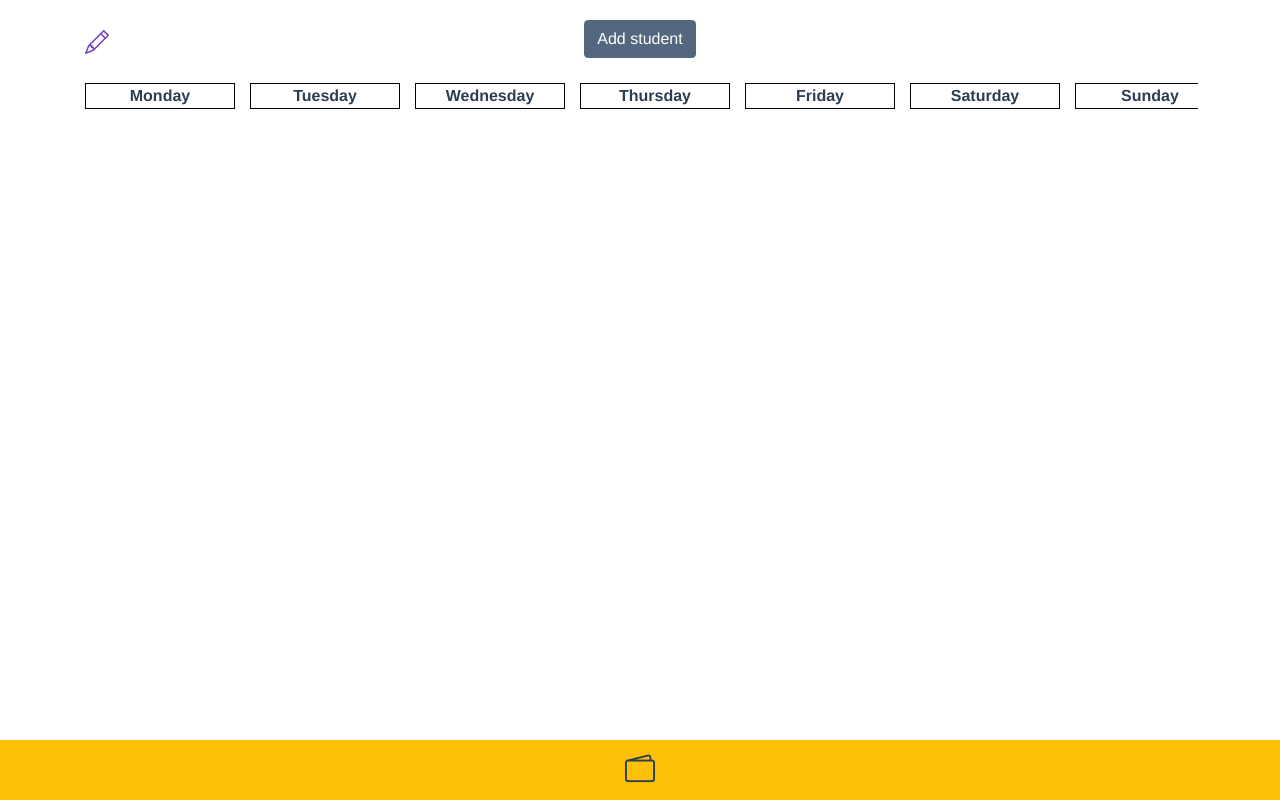
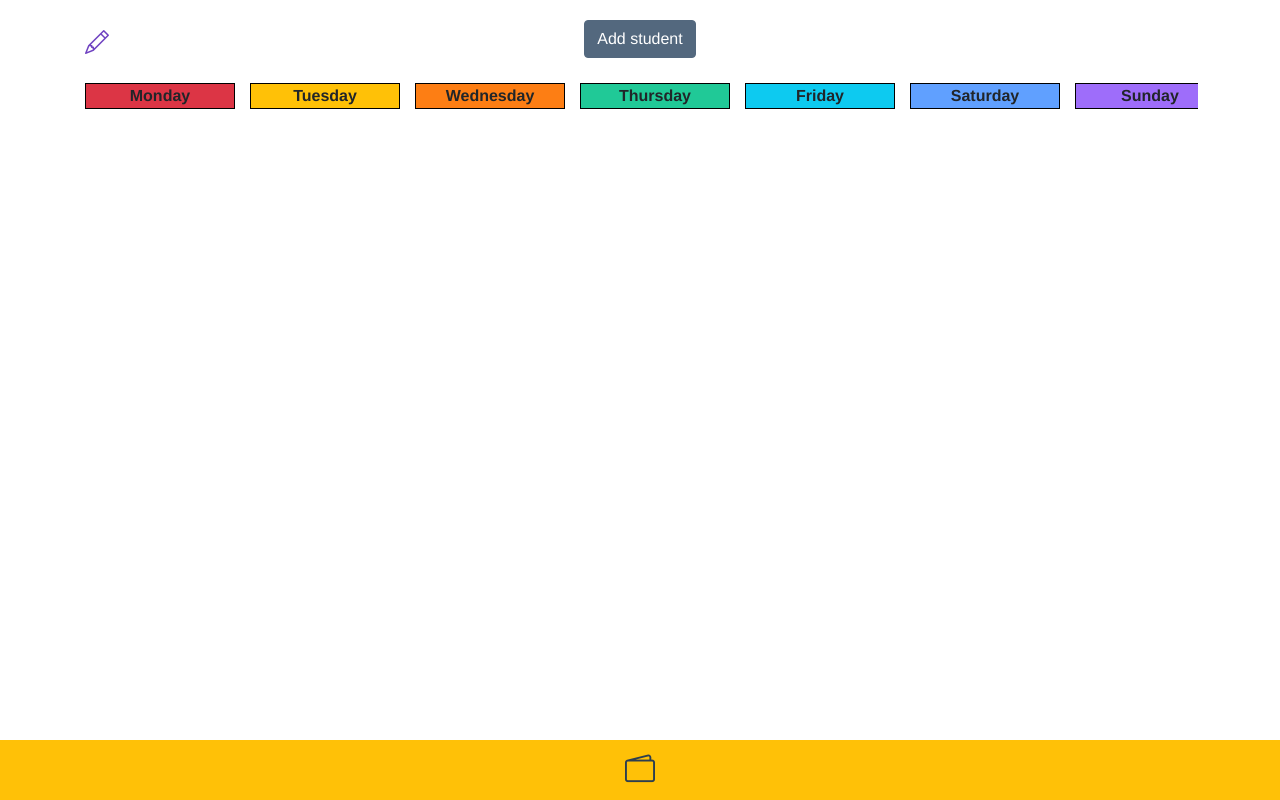
Before and after one commit to crumb789/lesson, a Vue app: page /#/day in a window 1280 px wide. Built offline with nearby package versions, Linux system fonts and the light colour scheme.

Commit message:
add arrows, colors day

```diff
--- a/src/assets/blocks/box.scss
+++ b/src/assets/blocks/box.scss
@@ -32,6 +32,7 @@
     border-radius: 4px ;
     // box-shadow: 2px 2px 1px #000, -2px -2px 1px #000;
     box-shadow: 2px 2px 2px #cfcfcf, -2px -2px 2px #e5e5e5;
+
 }
 
 .lesson{
@@ -73,10 +74,39 @@
     top: 50%;
     transform: translate(-50%, -50%);
     z-index: 20;
-    background: #fff;
+    // background: $done-color;
+    background-color: #fff;
+
+}
+.checkDone{
+    background-color: $done-color;
+    color: $dark-blue;
+    &.description{
+        background-color: #fff;
+    }
 }
 
-
+.red{
+    background-color: var(--bs-red);
+}
+.yellow{
+    background-color: var(--bs-yellow);
+}
+.orange{
+    background-color: var(--bs-orange);
+}
+.green{
+    background-color: var(--bs-teal);
+}
+.blueLigth{
+    background-color: var(--bs-cyan);
+}
+.blue{
+    background-color: #60a0ff;
+}
+.purple{
+    background-color: #9e6dfa;
+}
 
 
 
@@ -85,13 +115,13 @@
         transform: rotate(0deg);
     }
     25%{
-        transform: rotate(-3deg);
+        transform: rotate(-2deg);
     }
     50%{
         transform: rotate(0deg);
     }
     75%{
-        transform: rotate(3deg);
+        transform: rotate(2deg);
     }
     100%{
         transform: rotate(0deg);
--- a/src/assets/blocks/form.scss
+++ b/src/assets/blocks/form.scss
@@ -27,11 +27,6 @@
         // color: var(--bs-yellow);
         cursor: pointer;
         font-size: 22px;
-        i{
-            &::before{
-
-            }
-        }
     }
     &-remove{
         height: 3px;
@@ -42,11 +37,29 @@
         right: 15px;
         cursor: pointer;
     }
+    &-replace{
+
+    }
 }
-.checkDone{
-    background-color: $done-color;
-    color: $dark-blue;
+.arrows{
+    &-move{
+        display: flex;
+        position: absolute;
+        bottom: 0;
+        font-size: 25px;
+        left: 50%;
+        transform: translateX(-50%);
+        width: 100%;
+        justify-content: space-around;
+        cursor: pointer;
+        i{
+            &:before{
+                color: $dark-blue;
+            }
+        }
+    }
 }
+
 .card{
     &-body{
     top: 50%;
@@ -94,3 +107,13 @@
         }
     }
 }
+
+.fade-enter-active,
+.fade-leave-active {
+  transition: opacity 0.5s ease;
+}
+
+.fade-enter-from,
+.fade-leave-to {
+  opacity: 0;
+}
--- a/src/assets/blocks/table.scss
+++ b/src/assets/blocks/table.scss
@@ -2,7 +2,7 @@
     &-days{
         display: block;
         overflow: auto;
-        color: #2c3e50;
+        // color: #2c3e50;
         width: 150px;
         border:1px solid #000
 
--- a/src/components/ListDays.vue
+++ b/src/components/ListDays.vue
@@ -1,6 +1,13 @@
 <template>
     <div>
-        <div class="table table-days">{{item.day }}</div>
+        <div class="table table-days"
+            :class="{red: item.id === '1',
+                    yellow: item.id === '2',
+                    orange: item.id === '3',
+                    green: item.id === '4',
+                    blueLigth: item.id === '5',
+                    blue: item.id === '6',
+                    purple: item.id === '7'}">{{item.day }}</div>
 
         <list-item @click="clickLesson = !clickLesson"
                     v-for="les in lessons" :key="les.id"
@@ -12,7 +19,10 @@
                         <div class="lesson-name">{{les.name}}</div>
                         <div class="lesson-time">{{les.time}}</div>
                         <div class="lesson-cost">{{les.cost + ' rub'}}</div>
-                        <div class="lesson-descr" v-if="les.descr"><span>Description: </span>{{les.description}}</div>
+                        <div class="lesson-descr" v-if="les.descr">
+                            <span>Description: </span>
+                            {{les.description}}
+                        </div>
                         <form @submit.prevent="submitDescr(les)" v-if="les.descr">
                             <div class="input-group input-group-sm mb-3">
                                 <span class="input-group-text" id="inputGroup-sizing-sm">Description</span>
@@ -32,6 +42,23 @@
                             v-if="editLesson">
 
                         </div>
+                        <div class="arrows-move" v-if="editLesson && lessons.length > 1">
+                            <div class="form-replace-up"
+                                 @click="$emit('move-item-up',les)">
+
+                                <i class="bi bi-arrow-up"></i>
+                            </div>
+
+                            <div class="form-replace-down"
+
+                                    @click="$emit('move-item-down',les)">
+                                <i class="bi bi-arrow-down"></i>
+                            </div>
+                        </div>
+
+
+
+
                         <div class="form-descr" @click="les.descr = !les.descr"
                             v-if="!editLesson">
                             <i class="bi bi-chat-left-quote"></i>
@@ -39,6 +66,7 @@
                         <button @click="les.descr = !les.descr" v-if="les.descr === true"
                             type="button" class="btn-close descr" aria-label="Close">
                         </button>
+
                 </div>
         </list-item>
         <slot>
@@ -78,7 +106,12 @@ export default {
         submitDescr(les){
             les.description = this.newDescr
             this.newDescr = ''
-        }
+        },
+        // moveItem(les,index){
+        //     console.log(index)
+        //     index = index - 1
+        //     console.log(index)
+        // }
     }
 }
 </script>
--- a/src/views/Day.vue
+++ b/src/views/Day.vue
@@ -14,8 +14,9 @@
             :editLesson="editLesson"
             @cost-push="costPush"
             @cost-remove="costRemove"
-            @remove-lesson="removeLesson">
-
+            @remove-lesson="removeLesson"
+            @move-item-up="moveItemUp"
+            @move-item-down="moveItemDown">
             </list-days>
 
             <div class="lessons-edit" @click="editLesson = !editLesson" v-if="!editLesson">
@@ -52,6 +53,7 @@
                 Clear
             </button>
         </div>
+
 
 
     </div>
@@ -115,21 +117,24 @@ export default {
                     "day":"Sunday",
 
                 },
-            ]
+            ],
         }
     },
+
     methods:{
         closeFormAddStudent(){
             this.showForm = false
         },
         submettedLesson(newLesson){
             this.lessons.push(newLesson)
-            console.log(this.lessons)
             this.showForm = false
         },
         costPush(les){
             this.salary.push(les.cost)
+            // this.Sum.push(les.cost)
+            // console.log(this.salary[0][1])
             this.sumSalary = this.salary.reduce((item, sum) => sum + item, 0)
+
 
         },
         removeLesson(les){
@@ -146,7 +151,27 @@ export default {
             this.lessons.forEach((item) => {
              return item.done = false
             });
+        },
+
+        moveItemUp(les){
+            let indexLes = this.lessons.indexOf(les)
+
+            let indexLesPrev = indexLes - 1
+
+            if ((indexLes !== -1 && indexLesPrev !== -1) ) {
+                [ this.lessons[indexLes], this.lessons[indexLesPrev] ] = [ this.lessons[indexLesPrev], this.lessons[indexLes] ];
+            } else indexLes = 0
+        },
+        moveItemDown(les){
+            let indexLes = this.lessons.indexOf(les)
+
+            let indexLesPrev = indexLes  + 1
+
+            if (indexLes !== this.lessons.length   && indexLesPrev !== this.lessons.length ) {
+                [ this.lessons[indexLes], this.lessons[indexLesPrev] ] = [ this.lessons[indexLesPrev], this.lessons[indexLes] ];
+            }
         }
+
     },
     mounted(){
         if(localStorage.lessons){
```
Also changed, not shown: 16 other files (tests, documents, lock files or other folders).
